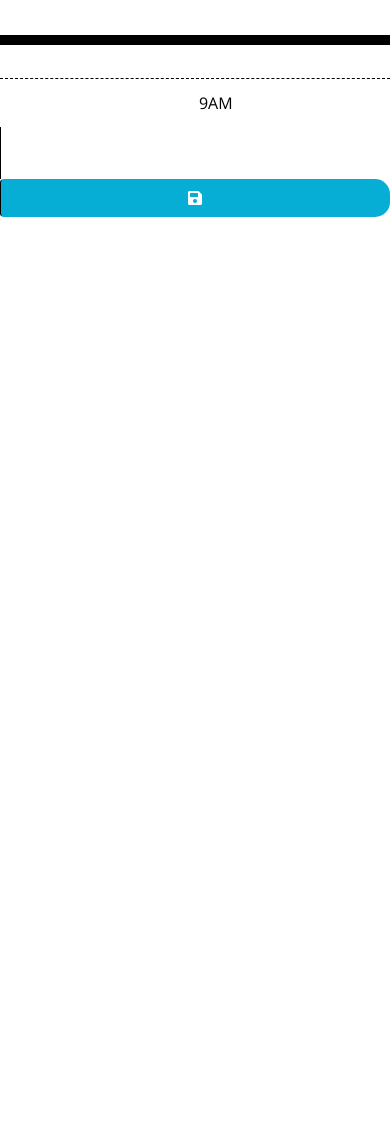
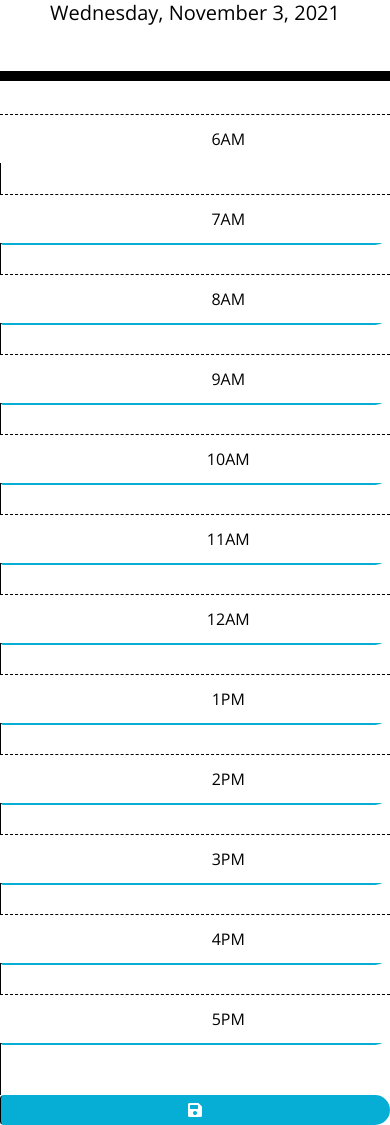
Before and after one commit to gallolopez1/third-party-apis-challenge-05, a plain HTML site: page index.html in a window 390 px wide. Shown: the part 266-1391 px from the top of the page. Before the commit the page ends 844 px from the top, so only its background shows below. Drawn offline with nearby package versions, Linux system fonts and the light colour scheme; files that its build step writes are made by us from their sources.

Commit message:
Main functions set-up

```diff
--- /dev/null
+++ b/Assets/js/script.js
@@ -0,0 +1,36 @@
+function updateTimeSlotItem() {
+    // assign classes (past /present /future)
+    $('.hour').each(function() {
+        var hours = $(this).text().trim();
+        var timeObject = moment(hours, 'LT');
+        console.log(timeObject);
+    });
+    // read relevant local storage data (about the relevant hour slot)
+
+};
+
+function handleSave(event) {
+
+    var hour = $(event.target).closest('.time-block').attr('id');
+    hour - 8
+    var value = $(event.target).siblings('.description').val().trim();
+    localStorage.setItem(hour, value);
+
+};
+
+function main() {
+
+    updateTimeSlotItem();
+
+    // add click event to timeSlots
+    $('.saveBtn').on('click', handleSave);
+
+    // declare date at the header
+    var time = moment().format('dddd, LL');
+
+    // display date in header
+    $('#currentDay').text(time);
+};
+
+// start
+$(main);
--- a/index.html
+++ b/index.html
@@ -1,24 +1,15 @@
 <!DOCTYPE html>
 <html lang="en">
+
 <head>
     <meta charset="UTF-8" />
     <meta name="viewport" content="width=device-width, initial-scale=1.0" />
     <meta http-equiv="X-UA-Compatible" content="ie=edge" />
-    <link
-      rel="stylesheet"
-      href="https://stackpath.bootstrapcdn.com/bootstrap/4.3.1/css/bootstrap.min.css"
-    />
-    <link
-      rel="stylesheet"
-      href="https://use.fontawesome.com/releases/v5.8.1/css/all.css"
-      integrity="sha384-50oBUHEmvpQ+1lW4y57PTFmhCaXp0ML5d60M1M7uH2+nqUivzIebhndOJK28anvf"
-      crossorigin="anonymous"
-    />
-    <link
-      href="https://fonts.googleapis.com/css?family=Open+Sans&display=swap"
-      rel="stylesheet"
-    />
-    <link rel="stylesheet" href="style.css" />
+    <link href="https://cdn.jsdelivr.net/npm/bootstrap@5.1.3/dist/css/bootstrap.min.css" rel="stylesheet" integrity="sha384-1BmE4kWBq78iYhFldvKuhfTAU6auU8tT94WrHftjDbrCEXSU1oBoqyl2QvZ6jIW3" crossorigin="anonymous">
+    <link rel="stylesheet" href="https://stackpath.bootstrapcdn.com/bootstrap/4.3.1/css/bootstrap.min.css" />
+    <link rel="stylesheet" href="https://use.fontawesome.com/releases/v5.8.1/css/all.css" integrity="sha384-50oBUHEmvpQ+1lW4y57PTFmhCaXp0ML5d60M1M7uH2+nqUivzIebhndOJK28anvf" crossorigin="anonymous" />
+    <link href="https://fonts.googleapis.com/css?family=Open+Sans&display=swap" rel="stylesheet" />
+    <link rel="stylesheet" href="Assets\css\style.css" />
     <title>Work Day Scheduler</title>
 </head>
 
@@ -31,17 +22,98 @@
     <div class="container">
         <!-- Timeblocks go here -->
         <!--repeat these blocks to get a full day-->
+        <div id="hour-6" class="row time-block">
+            <div class="col-md-1 hour">
+                6AM
+            </div>
+            <textarea class="col-md-10 description"></textarea>
+            <button class="btn saveBtn col-md-1 fas fa-save"></button>
+        </div>
+        <div id="hour-7" class="row time-block">
+            <div class="col-md-1 hour">
+                7AM
+            </div>
+            <textarea class="col-md-10 description"></textarea>
+            <button class="btn saveBtn col-md-1 fas fa-save"></button>
+        </div>
+
+        <div id="hour-8" class="row time-block">
+            <div class="col-md-1 hour">
+                8AM
+            </div>
+            <textarea class="col-md-10 description"></textarea>
+            <button class="btn saveBtn col-md-1 fas fa-save"></button>
+        </div>
+
         <div id="hour-9" class="row time-block">
             <div class="col-md-1 hour">
                 9AM
             </div>
-        <textarea class="col-md-10 description">
-        </textarea>
-        <button class="btn saveBtn col-md-1"><i class="fas fa-save"></i></button>
+            <textarea class="col-md-10 description"></textarea>
+            <button class="btn saveBtn col-md-1 fas fa-save"></button>
         </div>
+        <div id="hour-10" class="row time-block">
+            <div class="col-md-1 hour">
+                10AM
+            </div>
+            <textarea class="col-md-10 description"></textarea>
+            <button class="btn saveBtn col-md-1 fas fa-save"></button>
+        </div>
+        <div id="hour-11" class="row time-block">
+            <div class="col-md-1 hour">
+                11AM
+            </div>
+            <textarea class="col-md-10 description"></textarea>
+            <button class="btn saveBtn col-md-1 fas fa-save"></button>
+        </div>
+        <div id="hour-12" class="row time-block">
+            <div class="col-md-1 hour">
+                12AM
+            </div>
+            <textarea class="col-md-10 description"></textarea>
+            <button class="btn saveBtn col-md-1 fas fa-save"></button>
+        </div>
+        <div id="hour-13" class="row time-block">
+            <div class="col-md-1 hour">
+                1PM
+            </div>
+            <textarea class="col-md-10 description"></textarea>
+            <button class="btn saveBtn col-md-1 fas fa-save"></button>
+        </div>
+        <div id="hour-14" class="row time-block">
+            <div class="col-md-1 hour">
+                2PM
+            </div>
+            <textarea class="col-md-10 description"></textarea>
+            <button class="btn saveBtn col-md-1 fas fa-save"></button>
+        </div>
+        <div id="hour-15" class="row time-block">
+            <div class="col-md-1 hour">
+                3PM
+            </div>
+            <textarea class="col-md-10 description"></textarea>
+            <button class="btn saveBtn col-md-1 fas fa-save"></button>
+        </div>
+        <div id="hour-16" class="row time-block">
+            <div class="col-md-1 hour">
+                4PM
+            </div>
+            <textarea class="col-md-10 description"></textarea>
+            <button class="btn saveBtn col-md-1 fas fa-save"></button>
+        </div>
+        <div id="hour-17" class="row time-block">
+            <div class="col-md-1 hour">
+                5PM
+            </div>
+            <textarea class="col-md-10 description"></textarea>
+            <button class="btn saveBtn col-md-1 fas fa-save"></button>
+        </div>
+        <br><br>
     </div>
 
-    <script src="https://code.jquery.com/jquery-3.4.1.min.js"></script>
-    <script src="https://cdnjs.cloudflare.com/ajax/libs/moment.js/2.24.0/moment.min.js"></script>
+    <script src="https://code.jquery.com/jquery-3.6.0.min.js" integrity="sha256-/xUj+3OJU5yExlq6GSYGSHk7tPXikynS7ogEvDej/m4=" crossorigin="anonymous"></script>
+    <script src="https://cdnjs.cloudflare.com/ajax/libs/moment.js/2.29.1/moment.min.js"></script>
+    <script src="Assets\js\script.js"></script>
 </body>
+
 </html>
```
Lines whose indentation alone changed are shown as unchanged.
